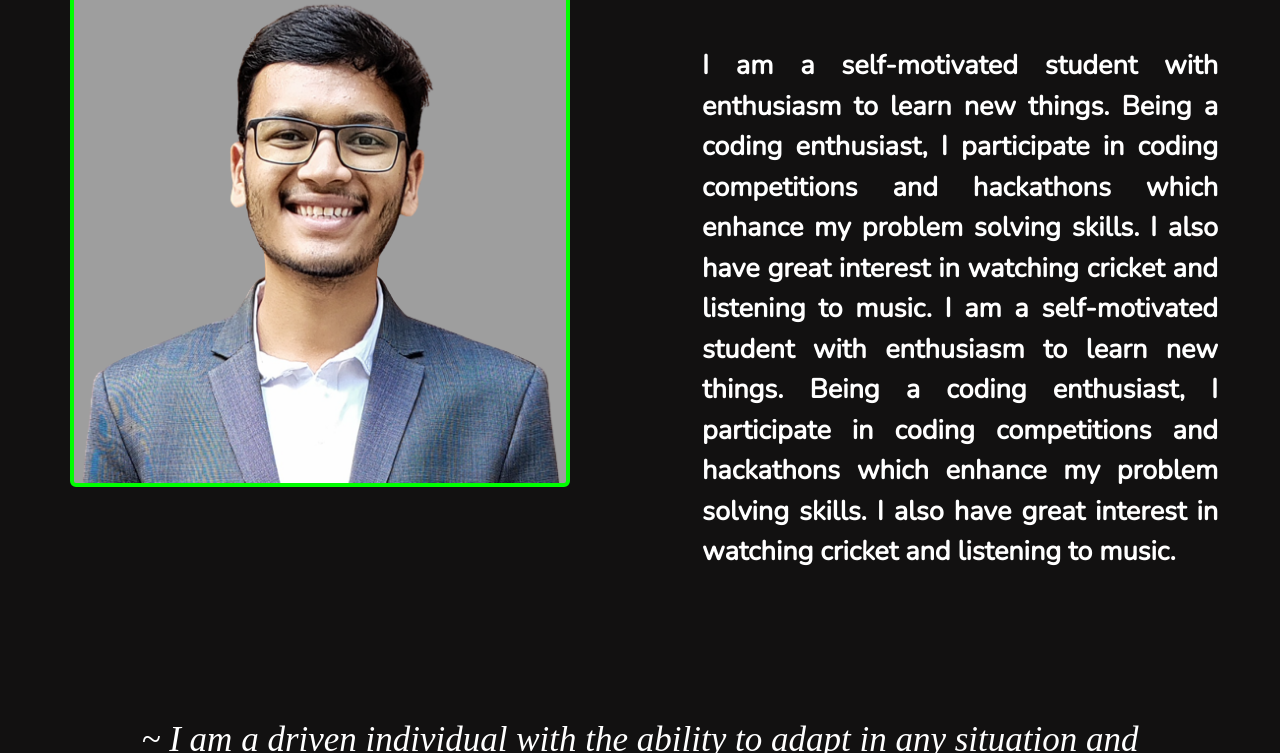
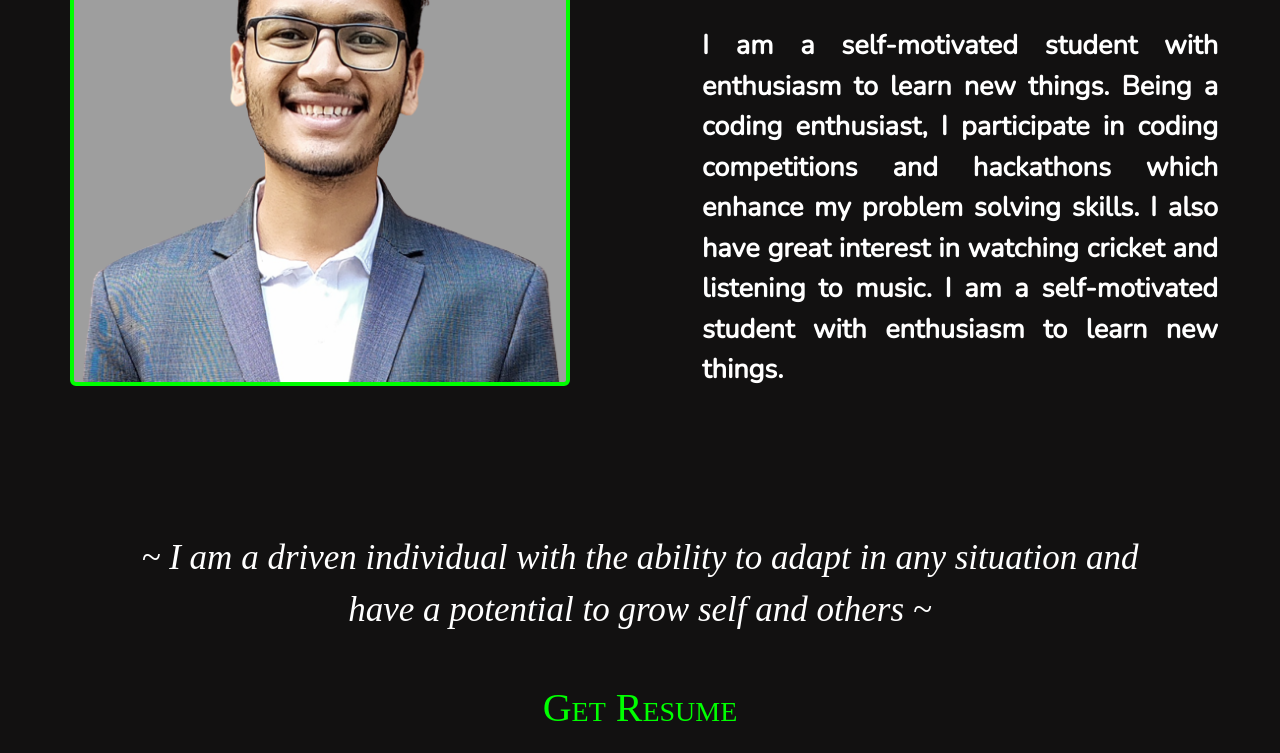
Before and after one commit to kushalnl7/MyPersonalPortfolioWebsite, a plain HTML site: page index.html in a window 1280 px wide. Shown: the part 315-1068 px from the top of the page. Drawn offline with nearby package versions, Linux system fonts and the light colour scheme; a script that the page names is missing; a web font is replaced by a local one.

Commit message:
third commit

```diff
--- a/index.html
+++ b/index.html
@@ -72,7 +72,7 @@
 
 
 
-    <div class="container-fluid" style="padding-top: 50px;">
+    <div class="container-fluid" style="padding-top: 30px;">
         <div class="row custom-row">
             <div class="col custom-profile">
                 <img src="./images/profile.png" class="img-thumbnail custom-img mx-auto d-block" style="height: 500px; width: 500px;" alt="Kushal Lahoti">
@@ -81,7 +81,7 @@
             <div class="col custom-home">
                 <h1 id="head-home_1">Hey, I am</h1>
                 <h1 id="head-home_2">Kushal Lahoti</h1>
-                <p id="head-home_3">I am a self-motivated student with enthusiasm to learn new things. Being a coding enthusiast, I participate in coding competitions and hackathons which enhance my problem solving skills. I also have great interest in watching cricket and listening to music. I am a self-motivated student with enthusiasm to learn new things. Being a coding enthusiast, I participate in coding competitions and hackathons which enhance my problem solving skills. I also have great interest in watching cricket and listening to music.</p>
+                <p id="head-home_3">I am a self-motivated student with enthusiasm to learn new things. Being a coding enthusiast, I participate in coding competitions and hackathons which enhance my problem solving skills. I also have great interest in watching cricket and listening to music. I am a self-motivated student with enthusiasm to learn new things. </p>
                 <!-- <img src="./images/profile.png" class=" rounded mx-auto d-block" style="height: 400px; width: 400px;" alt="Kushal Lahoti"> -->
                 <!-- Column -->
             </div>
```
